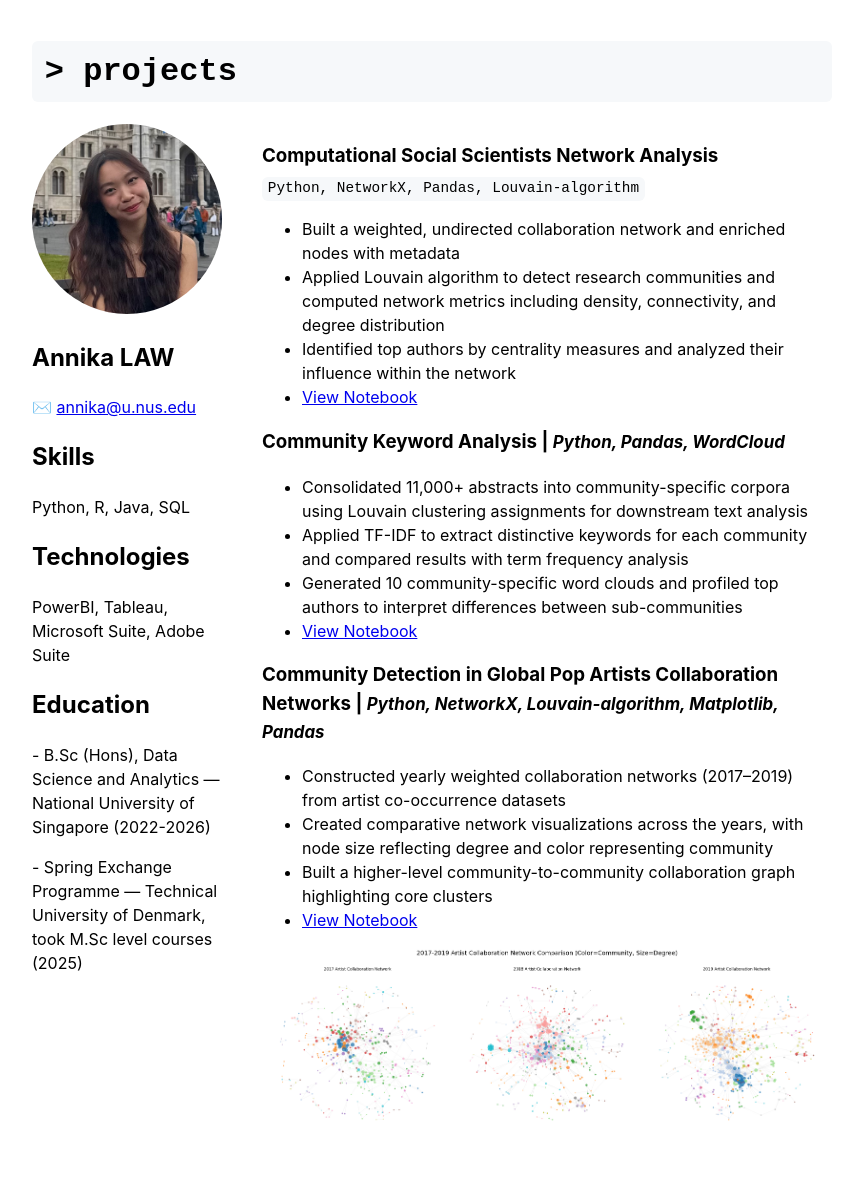
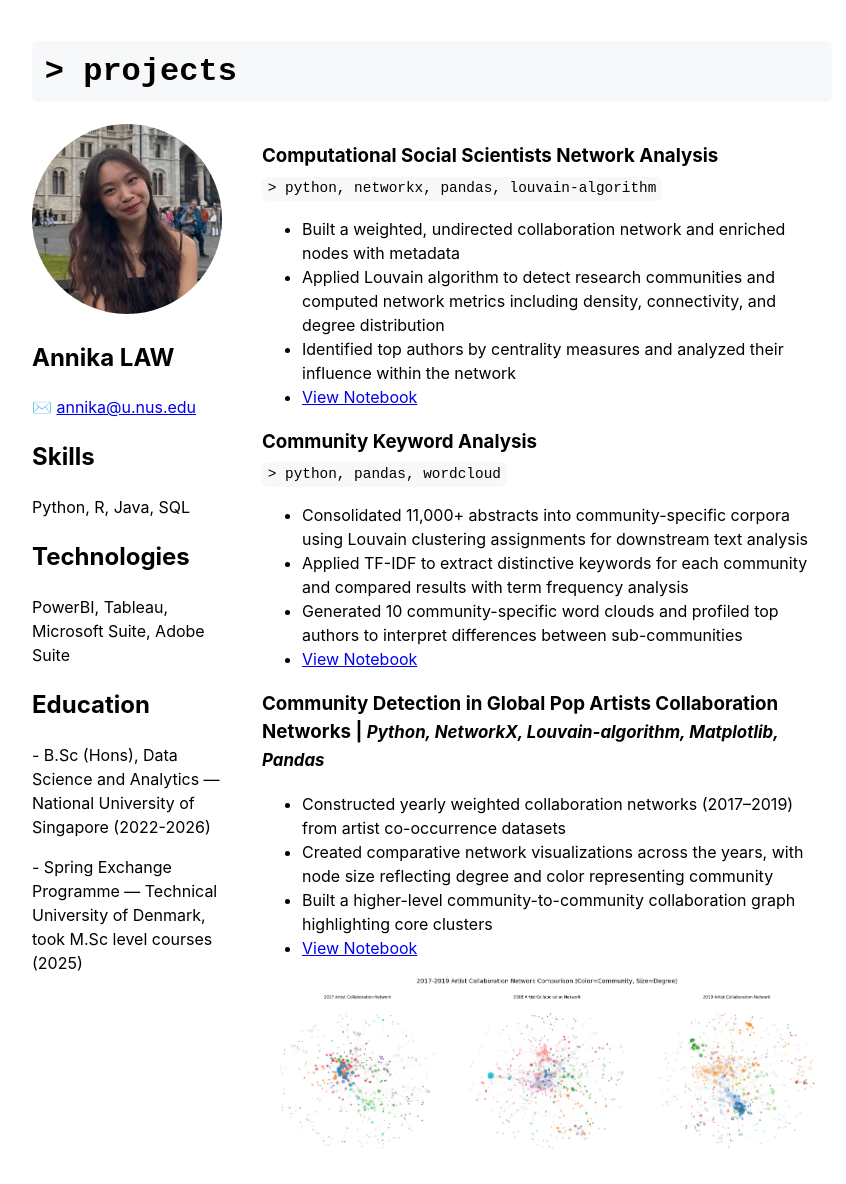
Before and after one commit to annikaljy/annikaljy.github.io, a Jekyll site: the page built from index.md, in a window 1280 px wide. Shown: the whole page, without its empty margins (208-1054 px from the left). Built offline with Jekyll 4.4.1, drawn with Linux system fonts in a browser that asks for light colours; before the commit the page ends 1156 px from its top, so only the background shows below that; some of the changed lines change nothing that is shown.

Commit message:
Update index.md

```diff
--- a/index.md
+++ b/index.md
@@ -33,7 +33,7 @@
             font-size: 0.9em;
             display: inline-block;
             margin-top: 0;">
-      Python, NetworkX, Pandas, Louvain-algorithm
+      > python, networkx, pandas, louvain-algorithm
     </div>
 
   <ul>
@@ -47,10 +47,16 @@
     </li>
   </ul>
 
-  <h3>
-    Community Keyword Analysis |
-    <span style="font-size: 0.9em; font-style: italic;"> Python, Pandas, WordCloud</span>
-  </h3>
+  <h3 style="margin-bottom: 0.2em;">Community Keyword Analysis</h3>
+      <div style="font-family: 'Courier New', Courier, monospace;
+            background-color: #f6f8fa;
+            padding: 0.1em 0.4em;
+            border-radius: 6px;
+            font-size: 0.9em;
+            display: inline-block;
+            margin-top: 0;">
+      > python, pandas, wordcloud
+    </div>
   <ul>
     <li>Consolidated 11,000+ abstracts into community-specific corpora using Louvain clustering assignments for downstream text analysis</li>
     <li>Applied TF-IDF to extract distinctive keywords for each community and compared results with term frequency analysis</li>
```
